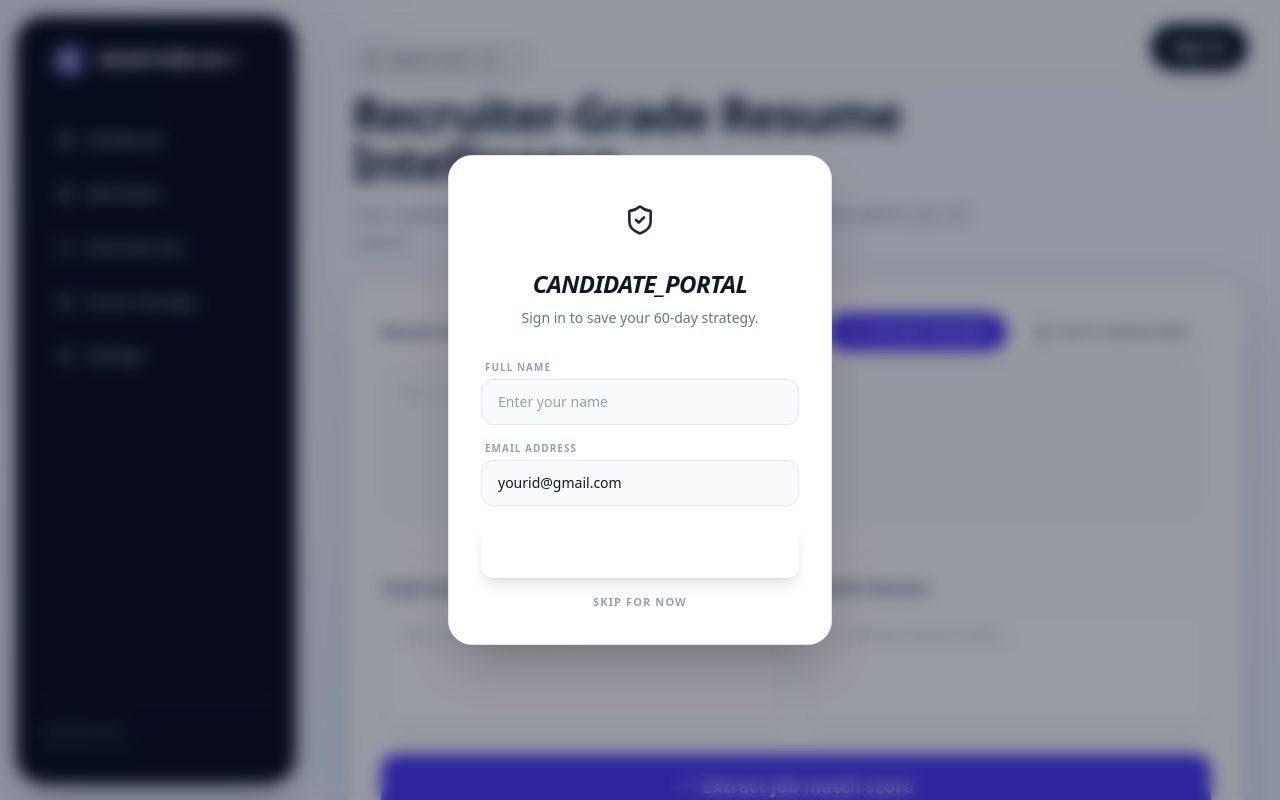
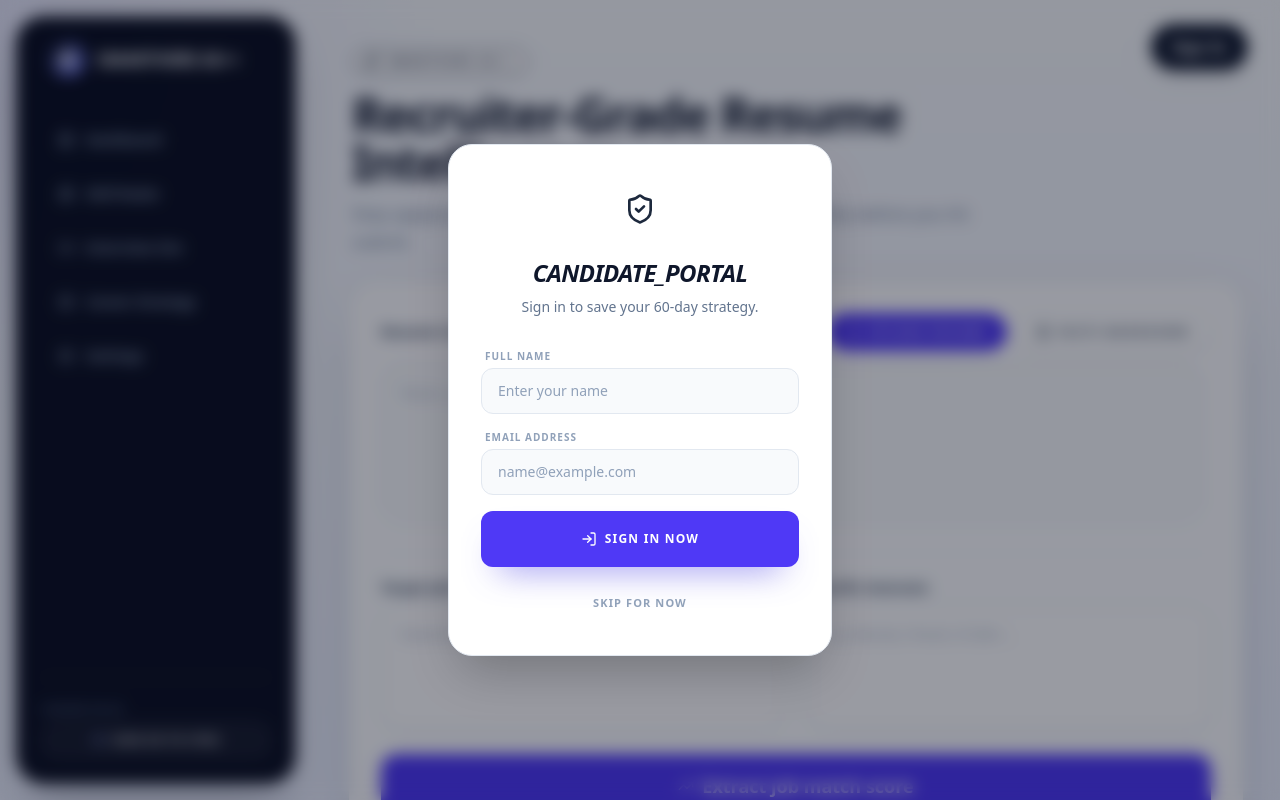
Before and after one commit to saira-zaman/Smart_AI, a React (Vite) app: page / in a window 1280 px wide. Both pictures are taken after a click on the button "SIGN IN TO SYNC". Built offline with nearby package versions, Linux system fonts and the light colour scheme.

Commit message:
Fix login modal controls

```diff
--- a/src/App.tsx
+++ b/src/App.tsx
@@ -28,6 +28,7 @@ import {
   Map,
   Settings,
   LogOut,
+  LogIn,
   Sparkles,
   Loader2,
   Menu,
@@ -248,7 +249,7 @@ export default function SmartHireApp() {
   const [isLoggedIn, setIsLoggedIn] = useState(false);
   const [showLoginModal, setShowLoginModal] = useState(false);
   const [userName, setUserName] = useState('');
-  const [loginInput, setLoginInput] = useState({ name: '', email: 'yourid@gmail.com' });
+  const [loginInput, setLoginInput] = useState({ name: '', email: '' });
 
   // Toast / notification
   const [toast, setToast] = useState<{ message: string; type?: 'info' | 'error' } | null>(null);
@@ -352,8 +353,9 @@ export default function SmartHireApp() {
             ) : (
               <button
                 onClick={() => setShowLoginModal(true)}
-                className="text-xs font-bold text-brand hover:text-brand/80 transition-colors uppercase tracking-tight"
+                className="w-full inline-flex items-center justify-center gap-2 rounded-2xl border border-white/10 bg-white/5 px-3 py-2.5 text-[11px] font-black text-white hover:bg-white/10 hover:border-white/20 transition-all uppercase tracking-widest"
               >
+                <LogIn className="w-3.5 h-3.5 text-indigo-300" />
                 Sign In to Sync
               </button>
             )}
@@ -1158,10 +1160,12 @@ export default function SmartHireApp() {
             animate={{ opacity: 1 }}
             exit={{ opacity: 0 }}
             className="fixed inset-0 bg-slate-950/40 backdrop-blur-sm z-200 flex items-center justify-center p-6"
+            onClick={() => setShowLoginModal(false)}
           >
             <motion.div
               initial={{ scale: 0.9, opacity: 0 }}
               animate={{ scale: 1, opacity: 1 }}
+              onClick={(e) => e.stopPropagation()}
               className="bg-white max-w-sm w-full rounded-3xl shadow-2xl p-8 border border-slate-200"
             >
               <div className="text-center mb-8">
@@ -1198,15 +1202,17 @@ export default function SmartHireApp() {
                 <button
                   type="submit"
                   disabled={isLoading}
-                  className="w-full py-4 bg-brand text-white rounded-xl font-bold flex items-center justify-center gap-2 hover:bg-brand/90 transition-all shadow-lg"
+                  className="w-full min-h-14 py-4 bg-indigo-600 text-white rounded-xl font-black flex items-center justify-center gap-2 hover:bg-indigo-700 disabled:cursor-wait disabled:bg-indigo-400 transition-all shadow-[0_18px_34px_-18px_rgba(79,70,229,0.75)] uppercase tracking-widest text-xs"
                 >
-                  {isLoading ? "AUTHENTICATING..." : "SIGN IN NOW"}
+                  {isLoading ? <Loader2 className="w-4 h-4 animate-spin" /> : <LogIn className="w-4 h-4" />}
+                  <span>{isLoading ? "AUTHENTICATING..." : "SIGN IN NOW"}</span>
                 </button>
               </form>
 
               <button
+                type="button"
                 onClick={() => setShowLoginModal(false)}
-                className="w-full mt-4 text-[11px] font-bold text-slate-400 hover:text-slate-600 transition-colors uppercase tracking-widest"
+                className="w-full mt-4 rounded-xl py-3 text-[11px] font-black text-slate-400 hover:text-slate-700 hover:bg-slate-50 transition-colors uppercase tracking-widest"
               >
                 Skip for now
               </button>
```
